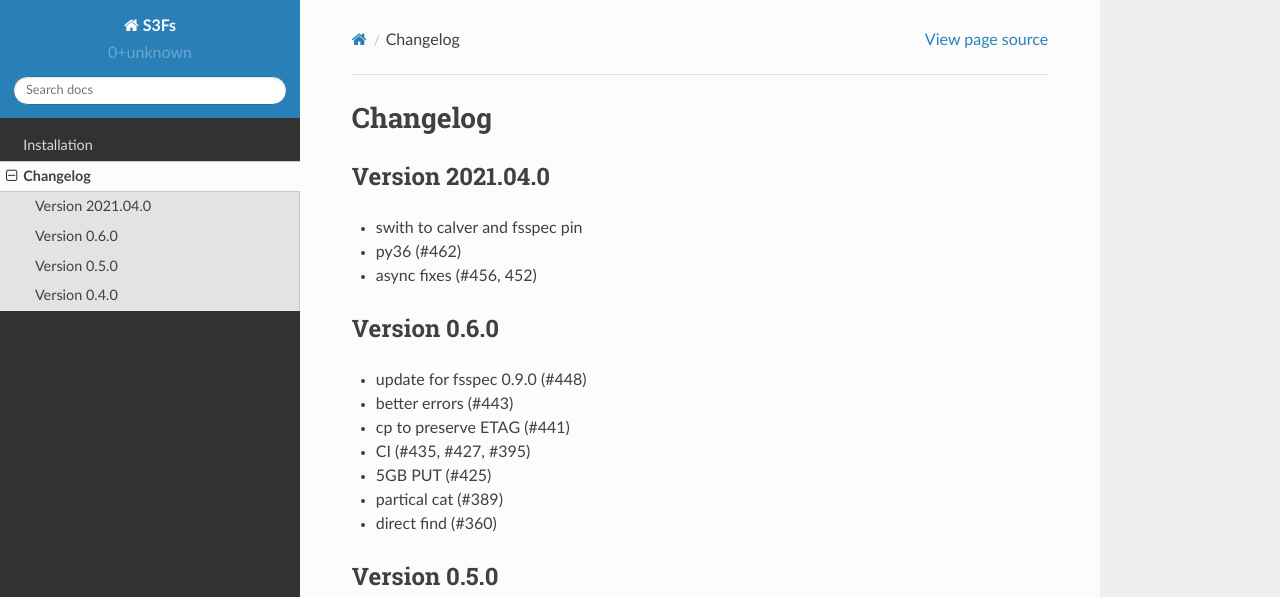
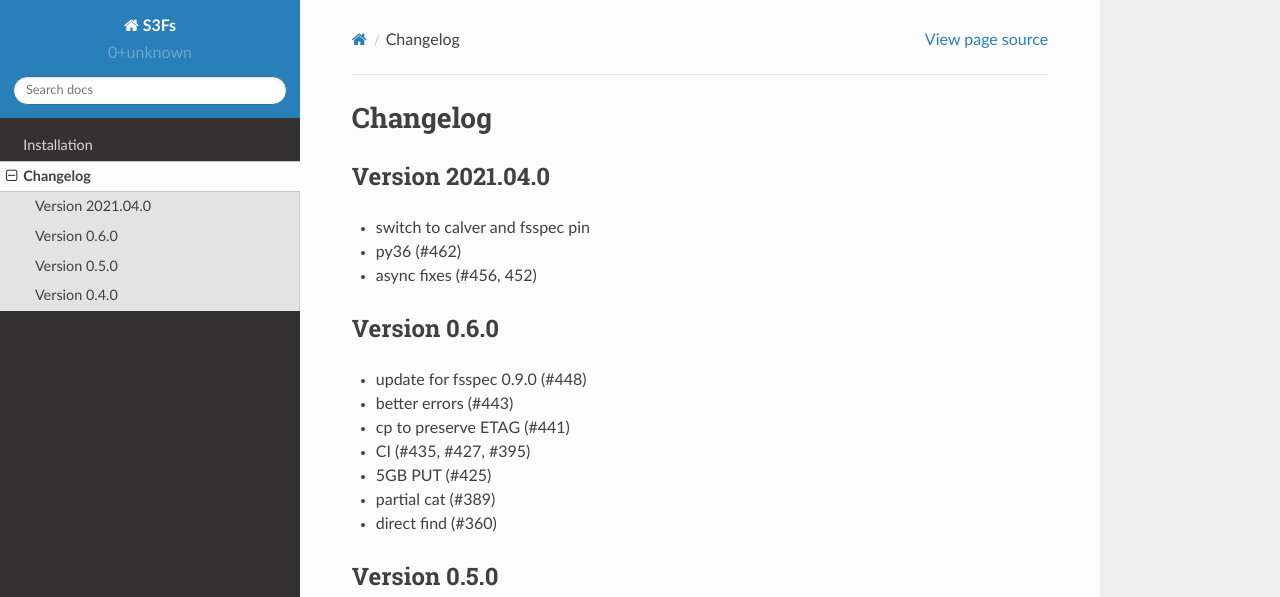
Before and after one commit to zarr-developers/s3fs, a Sphinx documentation site: the page built from docs/source/changelog.rst, in a window 1280 px wide and 1129 px high. Shown: the top 597 px of the window. Built offline with Sphinx 7.4.7 and the Read the Docs theme 2.0.0, drawn with Linux system fonts in a browser that asks for light colours; pages that are not in the unit, such as notebooks, are missing from menus.

Commit message:
changelog typos

```diff
--- a/docs/source/changelog.rst
+++ b/docs/source/changelog.rst
@@ -4,7 +4,7 @@
 Version 2021.04.0
 -----------------
 
-- swith to calver and fsspec pin
+- switch to calver and fsspec pin
 - py36 (#462)
 - async fixes (#456, 452)
 
@@ -16,7 +16,7 @@
 - cp to preserve ETAG (#441)
 - CI (#435, #427, #395)
 - 5GB PUT (#425)
-- partical cat (#389)
+- partial cat (#389)
 - direct find (#360)
 
 
```
